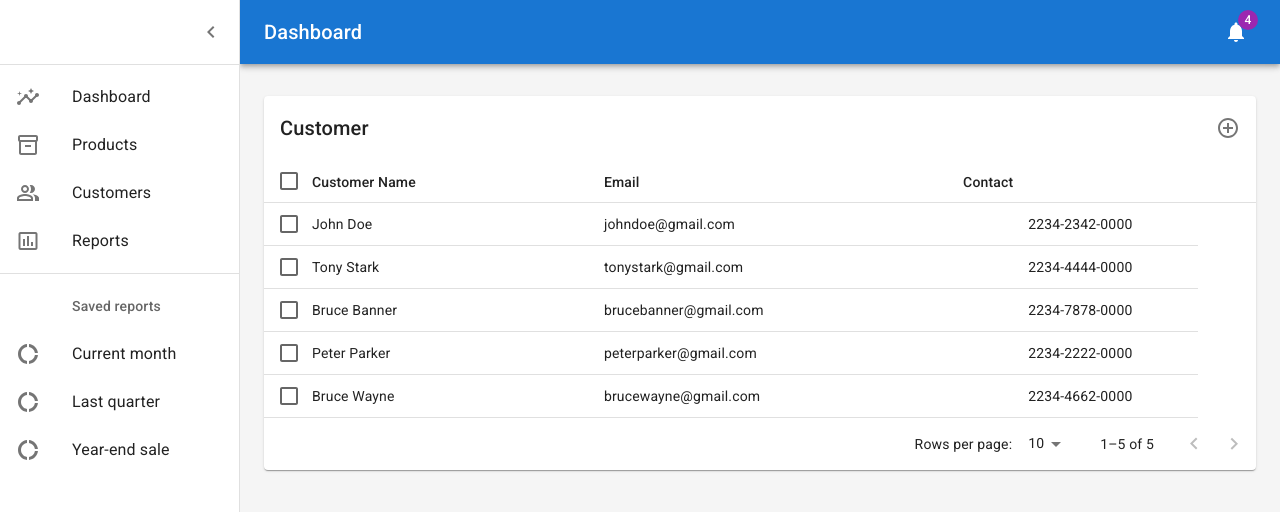
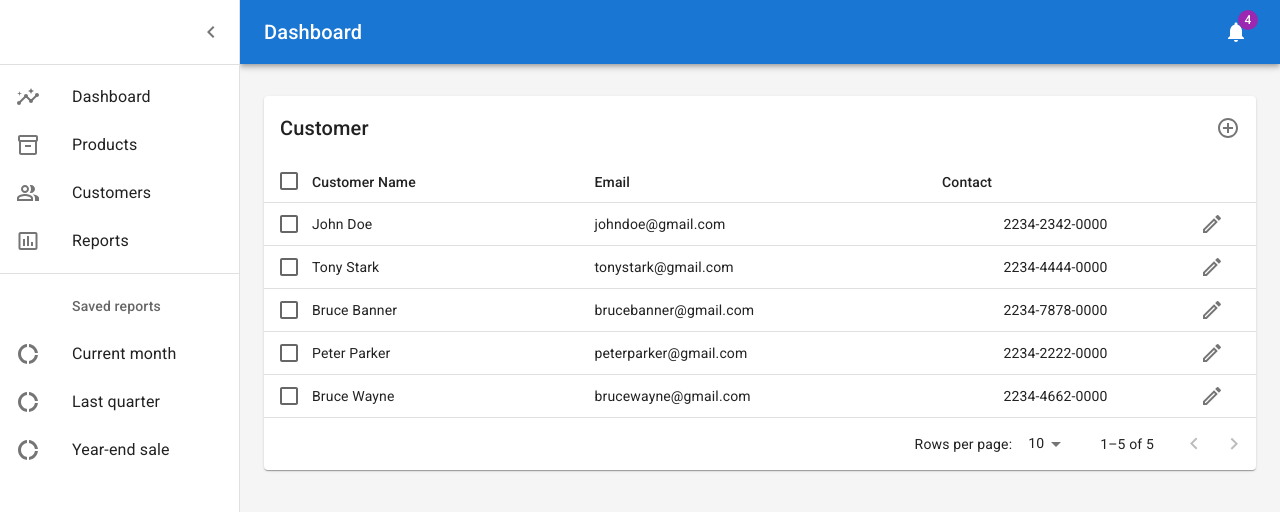
Before and after one commit to wickeddd3/react_product_dashboard, a React (Create React App) app: page /customers in a window 1280 px wide. Shown: the top 512 px of the page. Built offline with nearby package versions, Linux system fonts and the light colour scheme; the HTML template or start-up script is replaced by a standard one.

Commit message:
show edit customer drawer on edit button click

```diff
--- a/src/pages/customers.js
+++ b/src/pages/customers.js
@@ -1,5 +1,6 @@
 import { useState, useMemo } from 'react';
-import { useSelector } from 'react-redux';
+import { useSelector, useDispatch } from 'react-redux';
+import { selectCustomer, resetSelectedCustomer } from '../store/reducers/customers';
 import Container from '@mui/material/Container';
 import Box from '@mui/material/Box';
 import Table from '@mui/material/Table';
@@ -12,6 +13,9 @@ import Paper from '@mui/material/Paper';
 import Checkbox from '@mui/material/Checkbox';
 import TableToolbar from '../components/common/TableToolbar';
 import TableHeader from '../components/common/TableHeader';
+import IconButton from '@mui/material/IconButton';
+import Tooltip from '@mui/material/Tooltip';
+import ModeEditOutlineOutlinedIcon from '@mui/icons-material/ModeEditOutlineOutlined';
 import { stableSort, getComparator } from '../utils/sort';
 import Drawer from '../components/common/Drawer';
 import CustomerForm from '../components/customers/CustomerForm';
@@ -19,7 +23,7 @@ import CustomerForm from '../components/customers/CustomerForm';
 export default function ProductsPage() {
   const headCells = useSelector((state) => state.customers.headCells);
   const rows = useSelector((state) => state.customers.rows);
-  // const dispatch = useDispatch();
+  const dispatch = useDispatch();
   const [order, setOrder] = useState('asc');
   const [orderBy, setOrderBy] = useState('calories');
   const [selected, setSelected] = useState([]);
@@ -29,10 +33,18 @@ export default function ProductsPage() {
   const [drawerComponent, setDrawerComponent] = useState(() => null);
   const [showDrawer, setShowDrawer] = useState(false);
 
-  function handleSetDrawerComponent(component) {
-    setDrawerComponent(() => component);
+  const handleAddCustomer = () => {
+    dispatch(resetSelectedCustomer());
+    setDrawerComponent(() => CustomerForm);
     setShowDrawer(true);
-  }
+  };
+
+  const handleEditCustomer = ({ row, event }) => {
+    event.stopPropagation();
+    dispatch(selectCustomer(row));
+    setDrawerComponent(() => CustomerForm);
+    setShowDrawer(true);
+  };
 
   const handleRequestSort = (event, property) => {
     const isAsc = orderBy === property && order === 'asc';
@@ -95,7 +107,7 @@ export default function ProductsPage() {
           <TableToolbar
             title="Customer"
             numSelected={selected.length}
-            addItem={() => handleSetDrawerComponent(CustomerForm)}
+            addItem={() => handleAddCustomer()}
           />
           <TableContainer>
             <Table
@@ -152,6 +164,19 @@ export default function ProductsPage() {
                       >
                         {row.contact}
                       </TableCell>
+                      <TableCell
+                        padding="none"
+                        align="center"
+                      >
+                        <Tooltip
+                          title="Edit Customer"
+                          placement="left"
+                        >
+                          <IconButton onClick={(event) => handleEditCustomer({ row, event })}>
+                            <ModeEditOutlineOutlinedIcon />
+                          </IconButton>
+                        </Tooltip>
+                      </TableCell>
                     </TableRow>
                   );
                 })}
```
